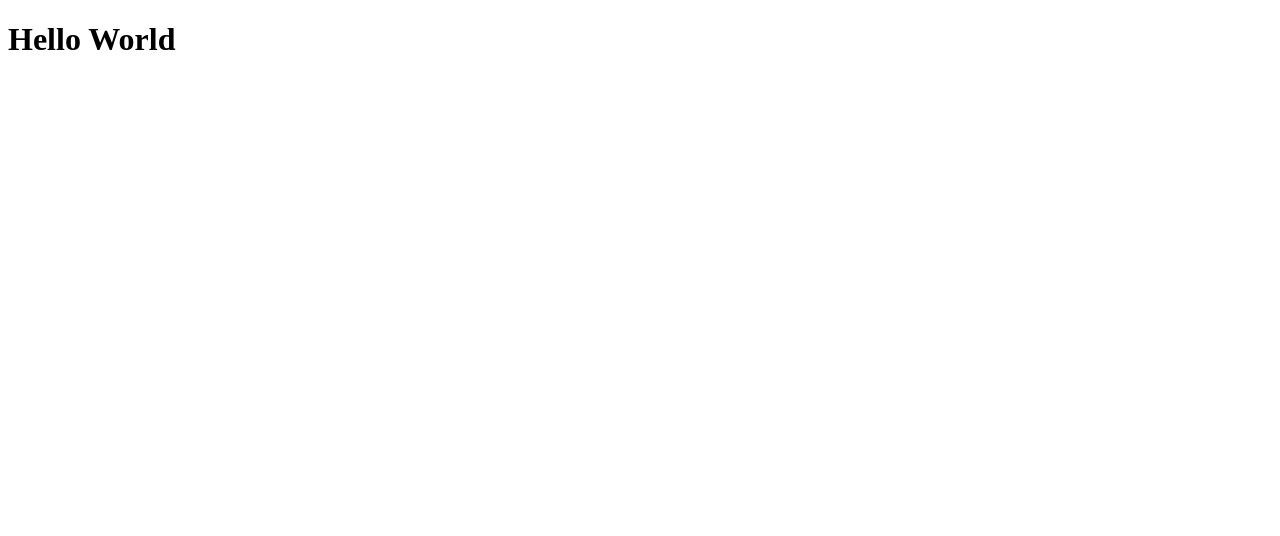
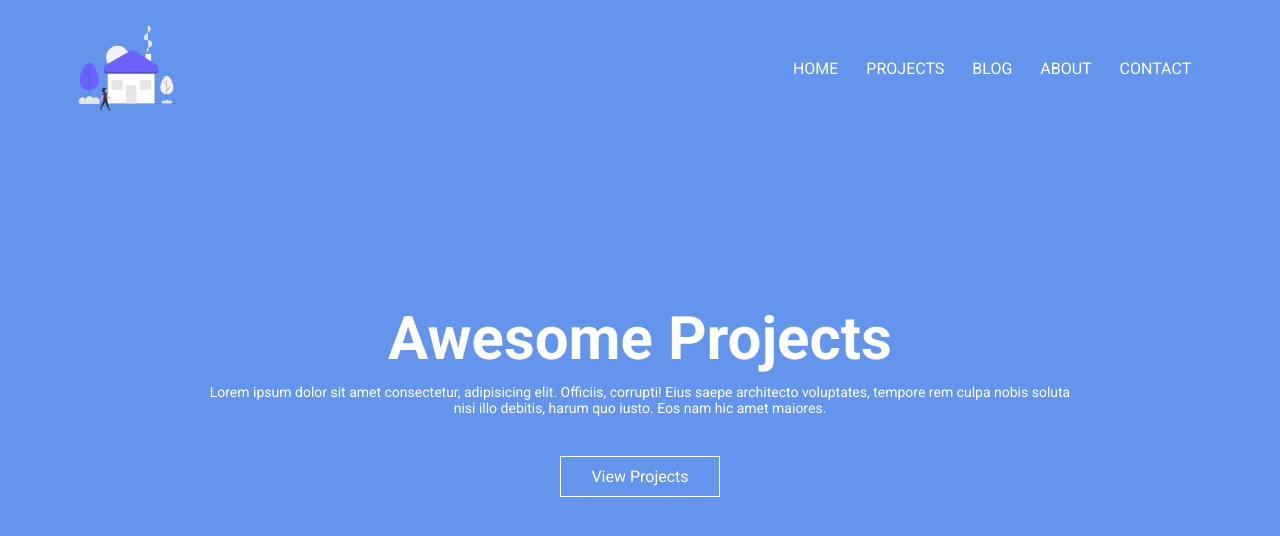
Before and after one commit to shourtugal/shourtugal.github.io, a plain HTML site: page index.html in a window 1280 px wide. Drawn offline with Linux system fonts and the light colour scheme; a web font is replaced by a local one.

Commit message:
added main page

```diff
--- a/index.html
+++ b/index.html
@@ -4,9 +4,39 @@
     <meta charset="UTF-8" />
     <meta http-equiv="X-UA-Compatible" content="IE=edge" />
     <meta name="viewport" content="width=device-width, initial-scale=1.0" />
+    <link rel="stylesheet" href="style.css" />
     <title>Hello World</title>
+    <link rel="preconnect" href="https://fonts.googleapis.com" />
+    <link rel="preconnect" href="https://fonts.gstatic.com" crossorigin />
+    <link
+      href="https://fonts.googleapis.com/css2?family=Macondo&family=Roboto:ital,wght@0,100;0,300;0,400;0,500;0,700;0,900;1,100;1,300;1,400;1,500;1,700;1,900&display=swap"
+      rel="stylesheet"
+    />
   </head>
   <body>
-    <h1>Hello World</h1>
+    <section class="header">
+      <nav id="navigator">
+        <a href="index.html"><img src="images/undraw_sweet_home_dkhr.svg" /></a>
+        <div class="nav-links">
+          <ul>
+            <li><a href="">HOME</a></li>
+            <li><a href="">PROJECTS</a></li>
+            <li><a href="">BLOG</a></li>
+            <li><a href="">ABOUT</a></li>
+            <li><a href="">CONTACT</a></li>
+          </ul>
+        </div>
+      </nav>
+      <div class="text-box">
+        <h1>Awesome Projects</h1>
+        <p>
+          Lorem ipsum dolor sit amet consectetur, adipisicing elit. Officiis,
+          corrupti! Eius saepe architecto voluptates, tempore rem culpa nobis
+          soluta<br />
+          nisi illo debitis, harum quo iusto. Eos nam hic amet maiores.
+        </p>
+        <a href="" class="btn">View Projects</a>
+      </div>
+    </section>
   </body>
 </html>
--- /dev/null
+++ b/style.css
@@ -0,0 +1,82 @@
+* {
+  margin: 0;
+  padding: 0;
+  font-family: "Macondo", cursive;
+  font-family: "Roboto", sans-serif;
+}
+.header {
+  min-height: 100vh;
+  width: 100%;
+  background-color: cornflowerblue;
+}
+nav {
+  display: flex;
+  padding: 2% 6%;
+  justify-content: space-between;
+  align-items: center;
+}
+nav img {
+  width: 100px;
+}
+.nav-links {
+  flex: 1;
+  text-align: right;
+}
+.nav-links ul li {
+  list-style: none;
+  display: inline-block;
+  padding: 8px 12px;
+  position: relative;
+}
+
+.nav-links ul li::after {
+  content: "";
+  width: 0%;
+  height: 2px;
+  display: block;
+  margin: auto;
+  background: crimson;
+  transition: 0.3s;
+}
+
+.nav-links ul li:hover::after {
+  width: 100%;
+}
+
+.nav-links ul li a {
+  color: white;
+  text-decoration: none;
+}
+
+.text-box {
+  width: 90%;
+  color: white;
+  position: absolute;
+  top: 50%;
+  left: 50%;
+  transform: translate(-50%, -50%);
+  text-align: center;
+}
+.text-box h1 {
+  font-size: 60px;
+}
+.text-box p {
+  margin: 10px 0 40px;
+  font-size: 14px;
+  color: white;
+}
+
+.btn {
+  display: inline-block;
+  text-decoration: none;
+  color: white;
+  border: 1px solid white;
+  padding: 10px 30px;
+  position: relative;
+  cursor: pointer;
+}
+.btn:hover {
+  border: 1px solid crimson;
+  background-color: crimson;
+  transition: 0.7s;
+}
```
Also changed, not shown: images/undraw_sweet_home_dkhr.svg (added).
